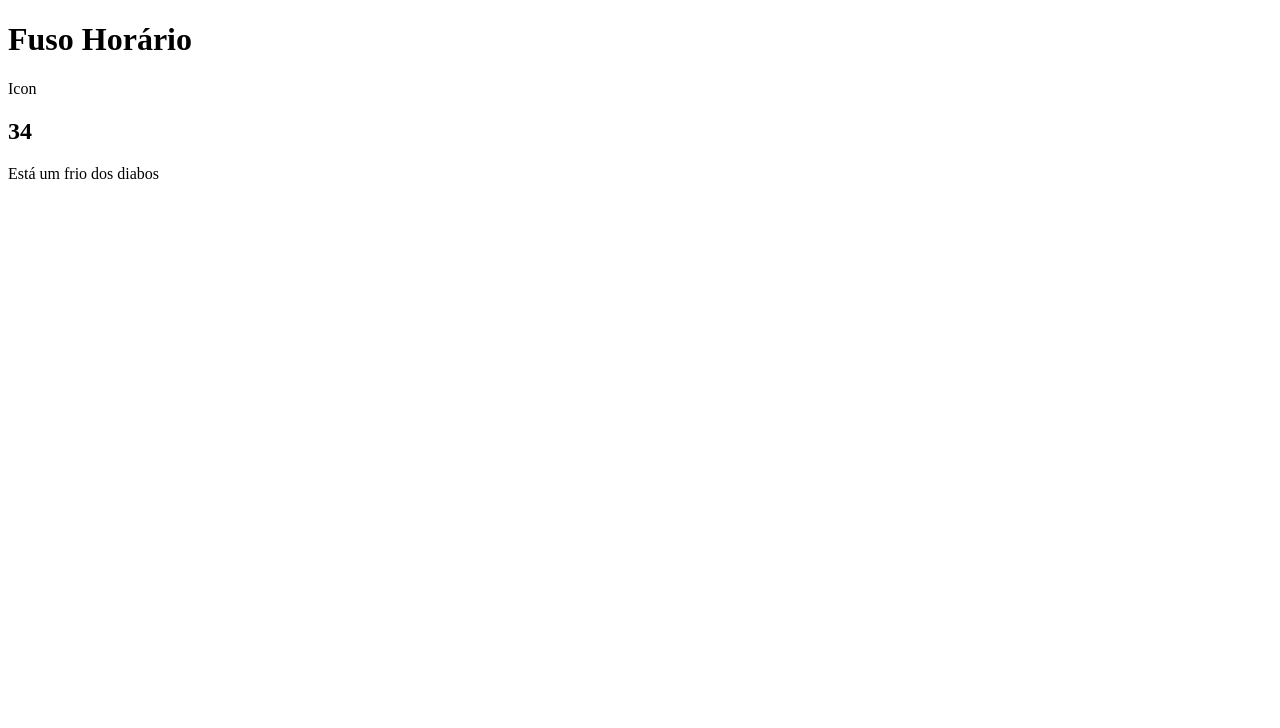
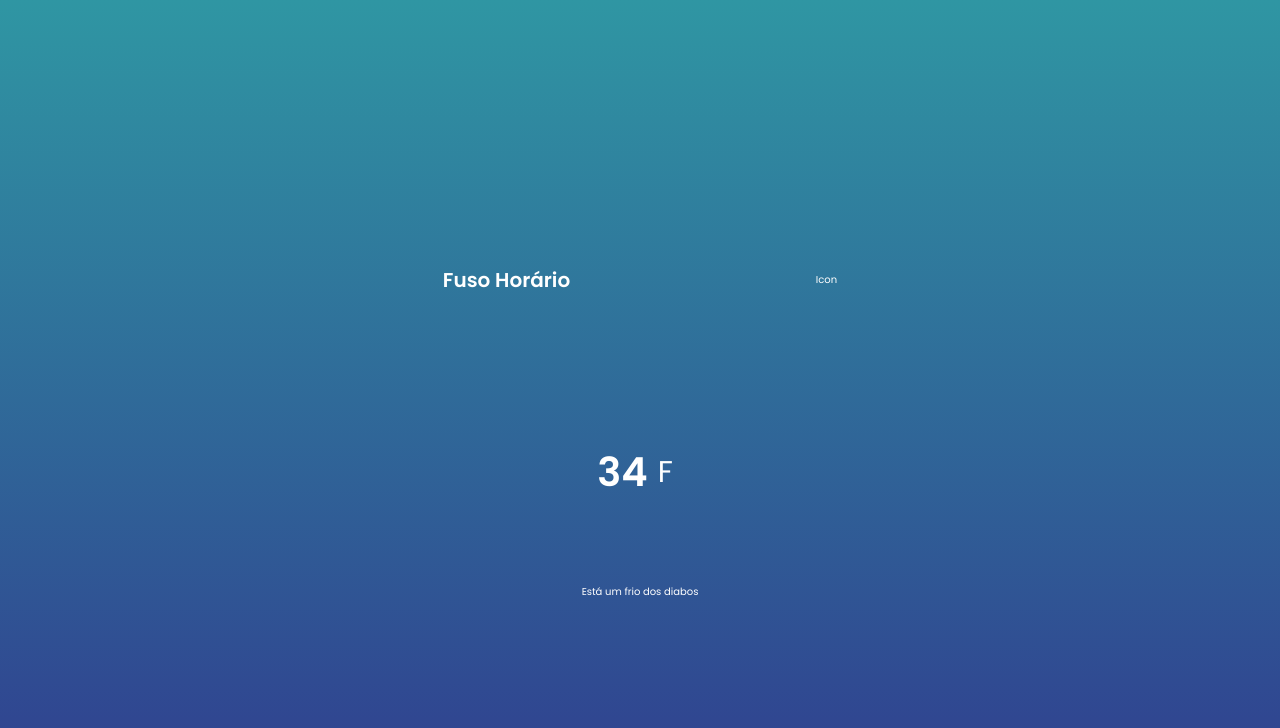
Before and after one commit to JMira84/weather_app, a plain HTML site: page index.html in a window 1280 px wide. Drawn offline with Linux system fonts and the light colour scheme.

Commit message:
added degree-section div and a span for the temperature symbol

```diff
--- a/index.html
+++ b/index.html
@@ -13,7 +13,10 @@
             <p>Icon</p>
         </div>
         <div class="temperature">
-            <h2 class="temperature-degree">34</h2>
+            <div class="degree-section">
+                <h2 class="temperature-degree">34</h2>
+                <span>F</span>
+            </div>
             <div class="temperature-description">Está um frio dos diabos</div>
         </div>
 
--- a/style/style.css
+++ b/style/style.css
@@ -0,0 +1,48 @@
+@import url('https://fonts.googleapis.com/css?family=Poppins:200,300,400,600&display=swap');
+
+* {
+    margin: 0;
+    padding: 0;
+    box-sizing: border-box;
+}
+
+html {
+    font-size: 62.5%;
+}
+
+body {
+    display: flex;
+    justify-content: center;
+    flex-direction: column;
+    align-items: center;
+    height: 100vh;
+    background: linear-gradient(rgb(47,150,163), rgb(48,62,143));
+    font-family: 'Poppins', sans-serif;
+    color: #fff;
+}
+
+.location,
+.temperature {
+    display: flex;
+    justify-content: space-around;
+    align-items: center;
+    width: 50%;
+    height: 30vh;
+}
+
+.temperature { flex-direction: column; }
+
+.degree-section {
+    display: flex;
+    align-items: center;
+    cursor: pointer;
+}
+
+.degree-section span {
+    margin: 10px;
+    font-size: 3rem;
+}
+
+.degree-section h2 {
+    font-size: 4rem;
+}
```
